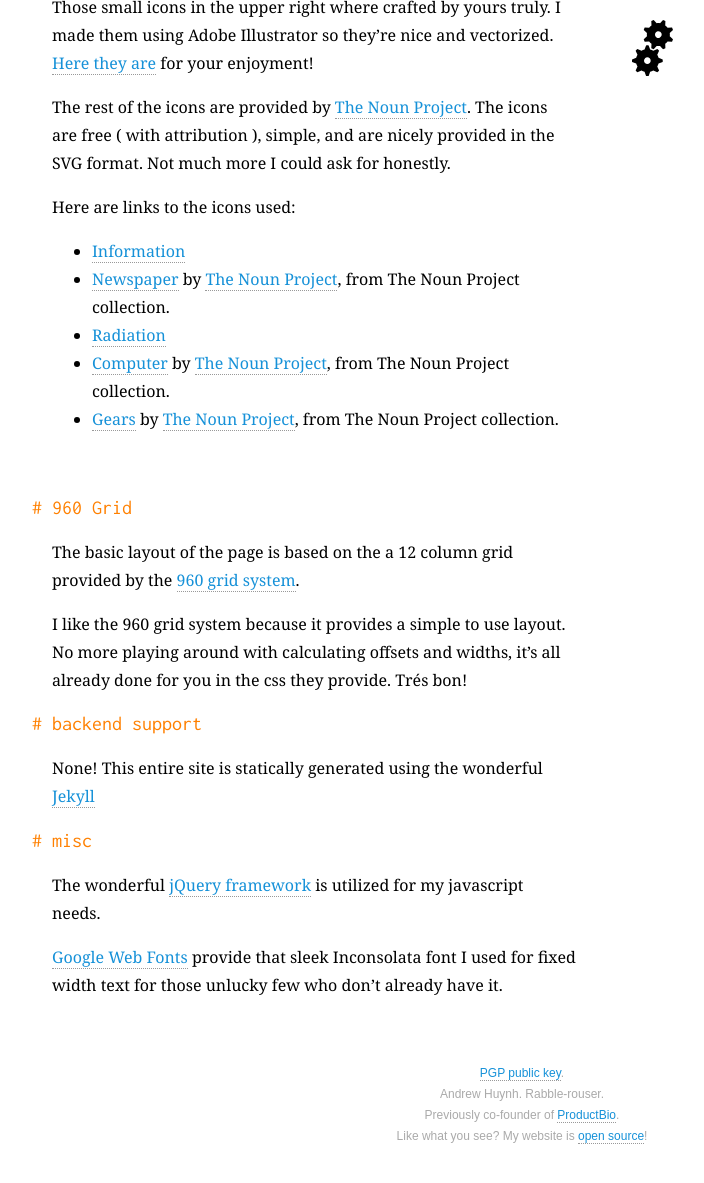
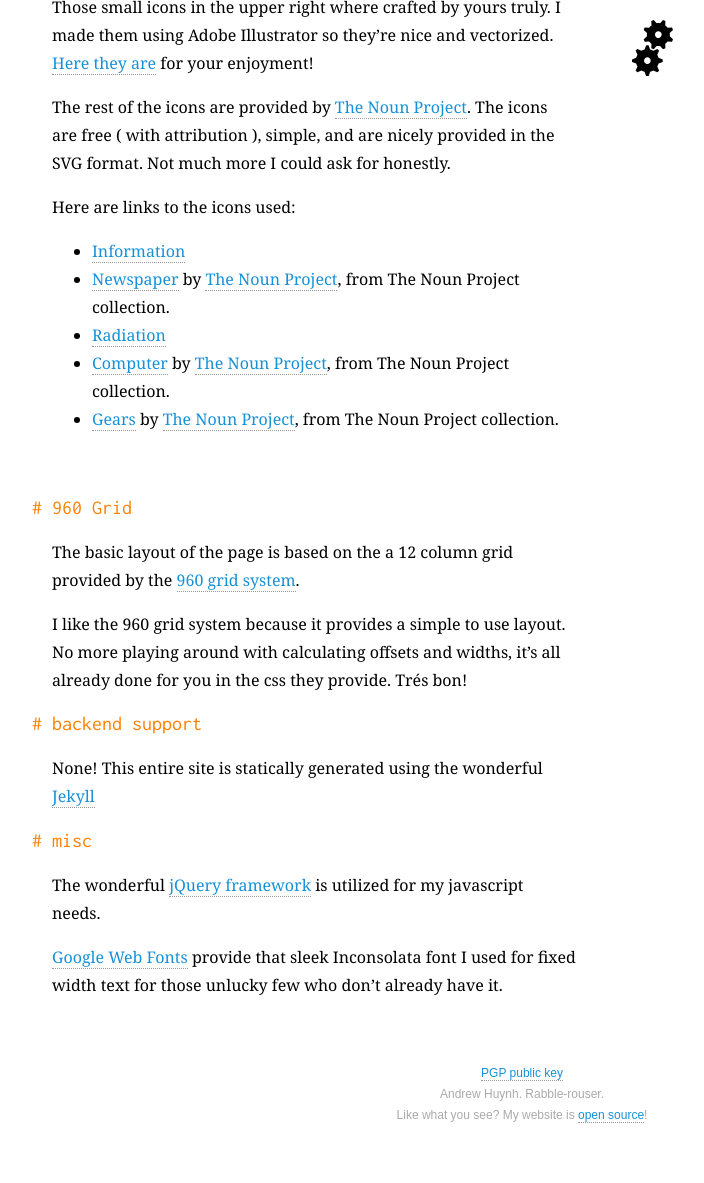
Before and after one commit to a5huynh/athlabs.com, a Jekyll site: the page built from tech/index.md, in a window 1280 px wide, cut to the strip 470-1665 px from the top of the page. Shown: the top 1183 px of the strip, without its empty margins (118-822 px from the left). Built offline with Jekyll 4.4.1, drawn with Linux system fonts in a browser that asks for light colours; nearby versions of some CDN libraries; some web fonts are replaced.

Commit message:
Clean up footer

```diff
--- a/_includes/footer.html
+++ b/_includes/footer.html
@@ -1,7 +1,8 @@
 <div class='footer container_12'>
-  <a href='https://pgp.mit.edu/pks/lookup?op=get&amp;search=0x1569686B1782AAF7'>PGP public key</a>.<br>
+  <a href='https://pgp.mit.edu/pks/lookup?op=get&amp;search=0x1569686B1782AAF7'>
+    PGP public key
+  </a><br>
   Andrew Huynh. Rabble-rouser.<br>
-  Previously co-founder of <a href='#'>ProductBio</a>.<br>
   Like what you see? My website is <a href='https://github.com/a5huynh/athlabs.com'>open source</a>!<br>
 </div>
 <script type='text/javascript' src='//ajax.googleapis.com/ajax/libs/jquery/1.10.2/jquery.min.js'></script>
```
